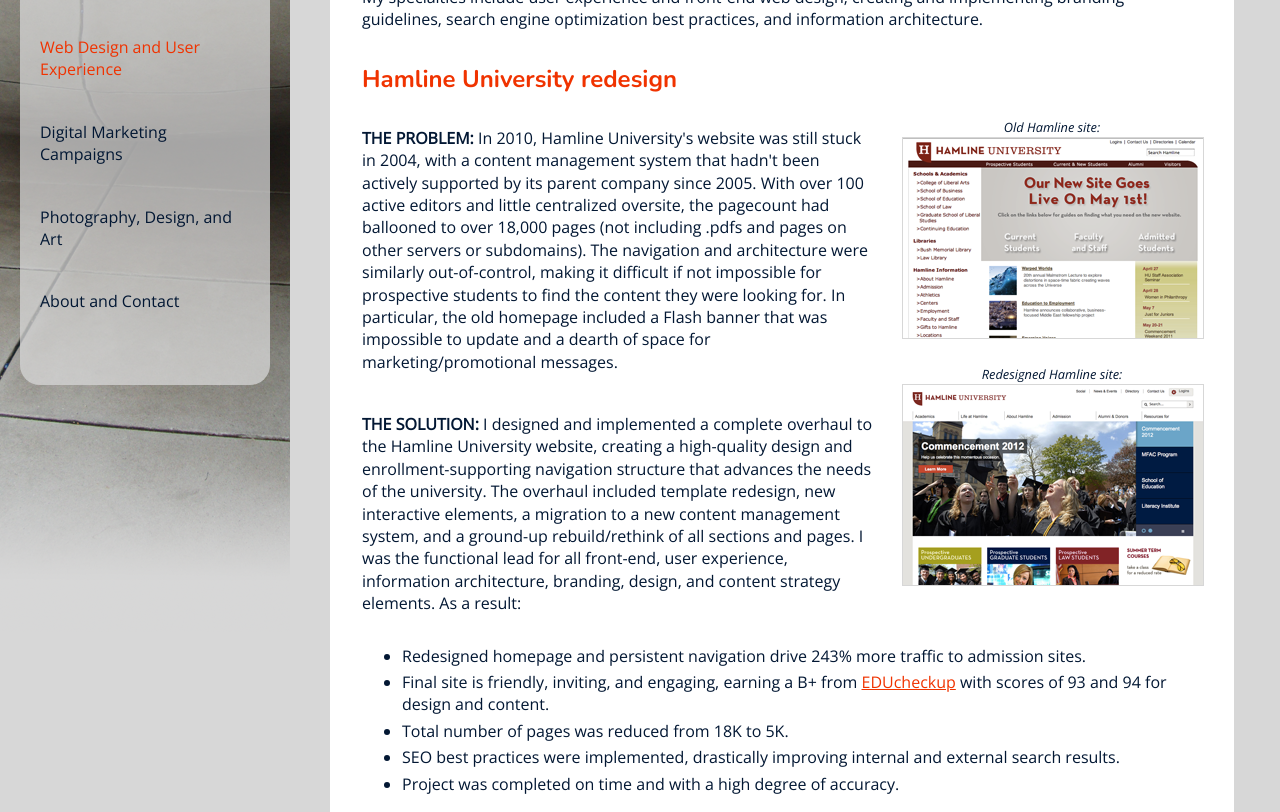
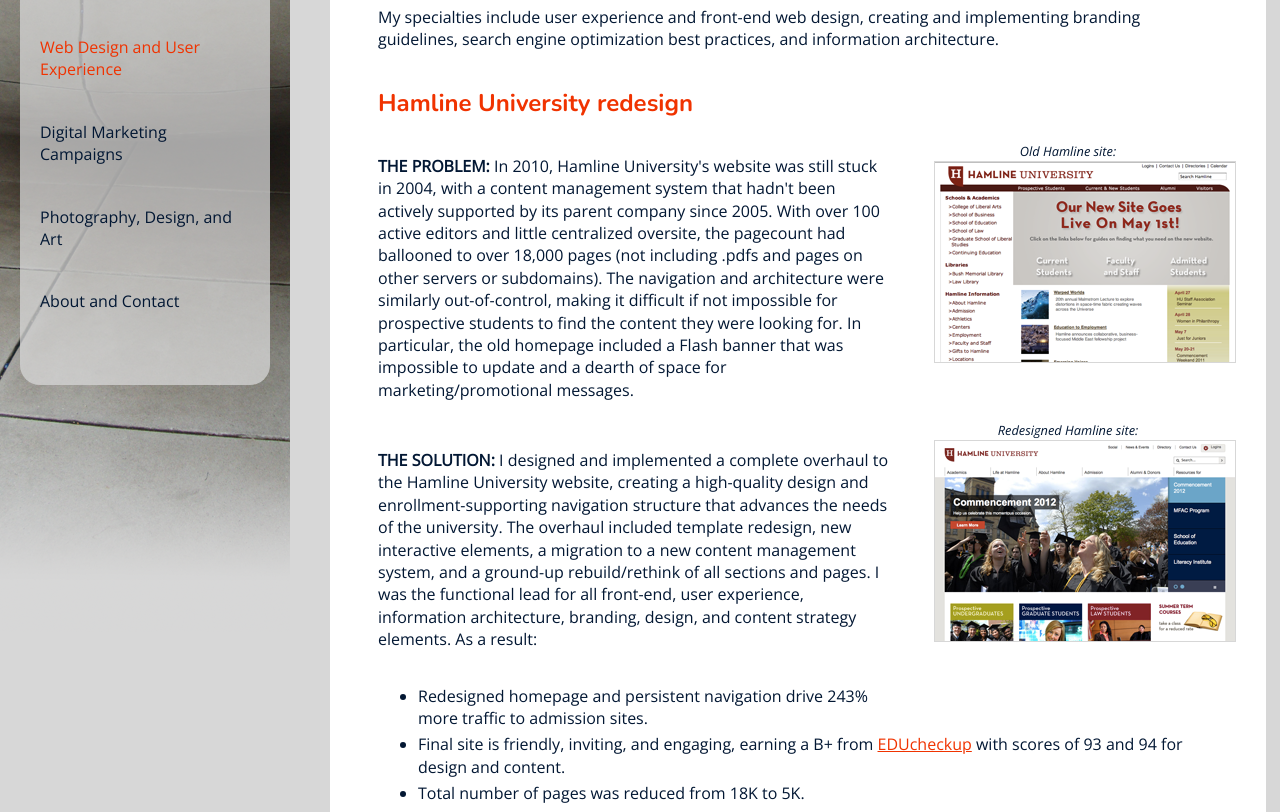
Before and after one commit to bearster22/personal, a plain HTML site: page web-design.html in a window 1280 px wide. Shown: the part 168-980 px from the top of the page. Drawn offline with nearby package versions, Linux system fonts and the light colour scheme.

Commit message:
css and homepage updates
Edited description on homepage; increased spacing around <section> and
<img> to improve readability.

```diff
--- a/style.css
+++ b/style.css
@@ -227,7 +227,7 @@ body {	background:  url(img/menu1.png) top left no-repeat #d7d7d7;
 		font-weight: 400; }
 
 
-p { padding: .75em 0em; }
+p { padding: 1em 0em; }
 
 
 a {	color: #f03300;
@@ -254,13 +254,13 @@ em { font-weight: 400;
 /* Styling for main content areas ==============================
    =============================================================  */
 
-section { margin: 2em 3em 2em 330px;
+section { margin: 2em 4em 3em 330px;
 		  background: #ffffff;
 		  -webkit-border-radius: 20px;
 		  -moz-border-radius: 20px;
 		  border-radius: 20px;
 		  min-width: 840px;
-		  padding: 1em 2em 3em 2em; }
+		  padding: 2em 3em 3em 3em; }
 
 h1, h2, h3 { font-family: 'Nunito', sans-serif;
 		 font-weight: 400;
@@ -291,7 +291,9 @@ aside {float: right;
 		margin-bottom: .8em;
 		text-align: center;}
 
-aside img {border: 1px solid #d7d7d7;}
+aside img {border: 1px solid #d7d7d7;
+		   margin: 0em 2em 2em 1em;
+		   }
 
 
 
```
